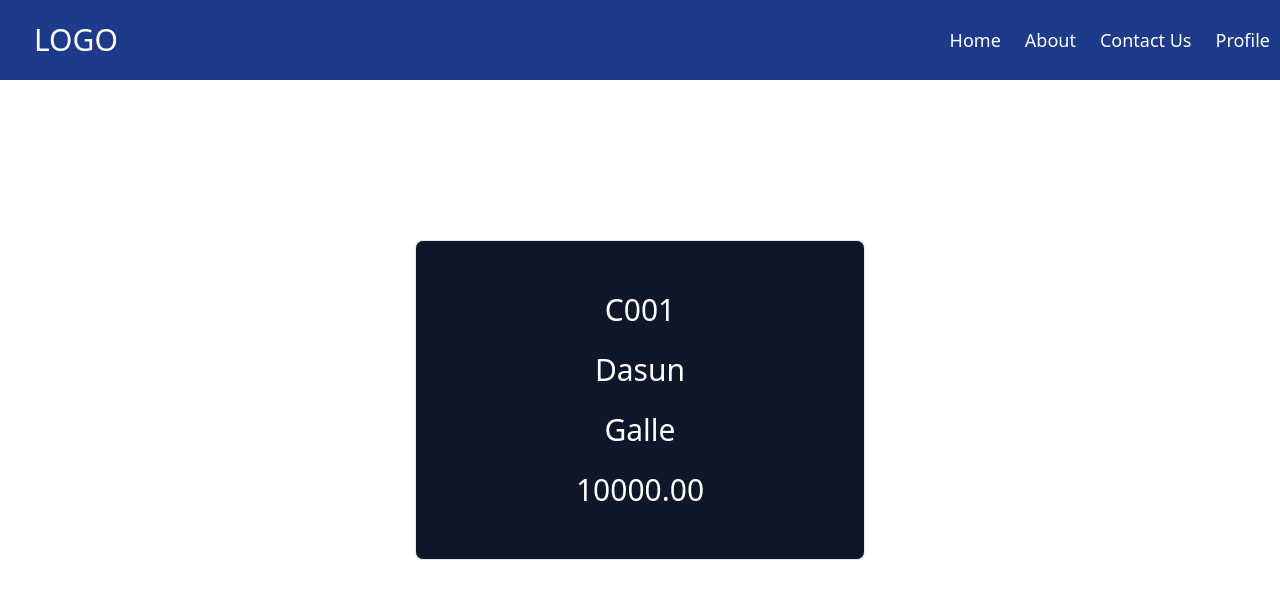
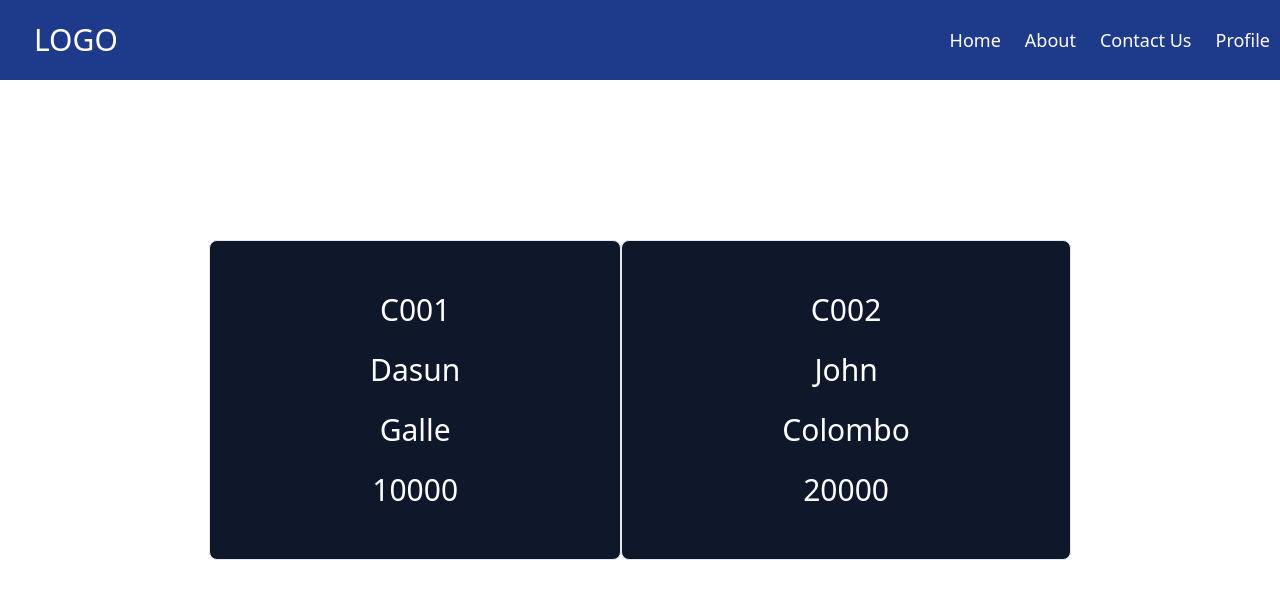
Before and after one commit to Revision-60/React, a React (Create React App) app: page / in a window 1280 px wide. Shown: the top 598 px of the page. Built offline with nearby package versions, Linux system fonts and the light colour scheme.

Commit message:
Customer Component With Props

```diff
--- a/src/components/Content/Content.tsx
+++ b/src/components/Content/Content.tsx
@@ -7,7 +7,23 @@ export default class Content extends Component {
       //Fragment
       <>
         <div className="flex justify-center items-center h-screen">
-          <Customer />
+          <Customer
+            {...{
+              id: "C001",
+              name: "Dasun",
+              address: "Galle",
+              salary: 10000.0,
+            }}
+          />
+
+          <Customer
+            {...{
+              id: "C002",
+              name: "John",
+              address: "Colombo",
+              salary: 20000.0,
+            }}
+          />
         </div>
         <h1></h1>
       </>
--- a/src/components/Customer/Customer.tsx
+++ b/src/components/Customer/Customer.tsx
@@ -1,13 +1,26 @@
-import React, { Component } from "react";
+import { Component } from "react";
 
-export default class Customer extends Component {
+type CustomerProps = {
+  id: string;
+  name: string;
+  address: string;
+  salary: number;
+};
+
+export default class Customer extends Component<CustomerProps> {
+  constructor(props: CustomerProps) {
+    super(props);
+  }
   render() {
     return (
-      <div className="h-80 bg-slate-900 px-40 text-white border flex justify-center items-center flex-col gap-6 rounded-lg">
-        <h1>C001</h1>
-        <h1>Dasun</h1>
-        <h1>Galle</h1>
-        <h1>10000.00</h1>
+      <div
+        className="h-80 bg-slate-900 px-40 text-white border
+      flex justify-center items-center flex-col gap-6 rounded-lg"
+      >
+        <h1>{this.props.id}</h1>
+        <h1>{this.props.name}</h1>
+        <h1>{this.props.address}</h1>
+        <h1>{this.props.salary}</h1>
       </div>
     );
   }
```
